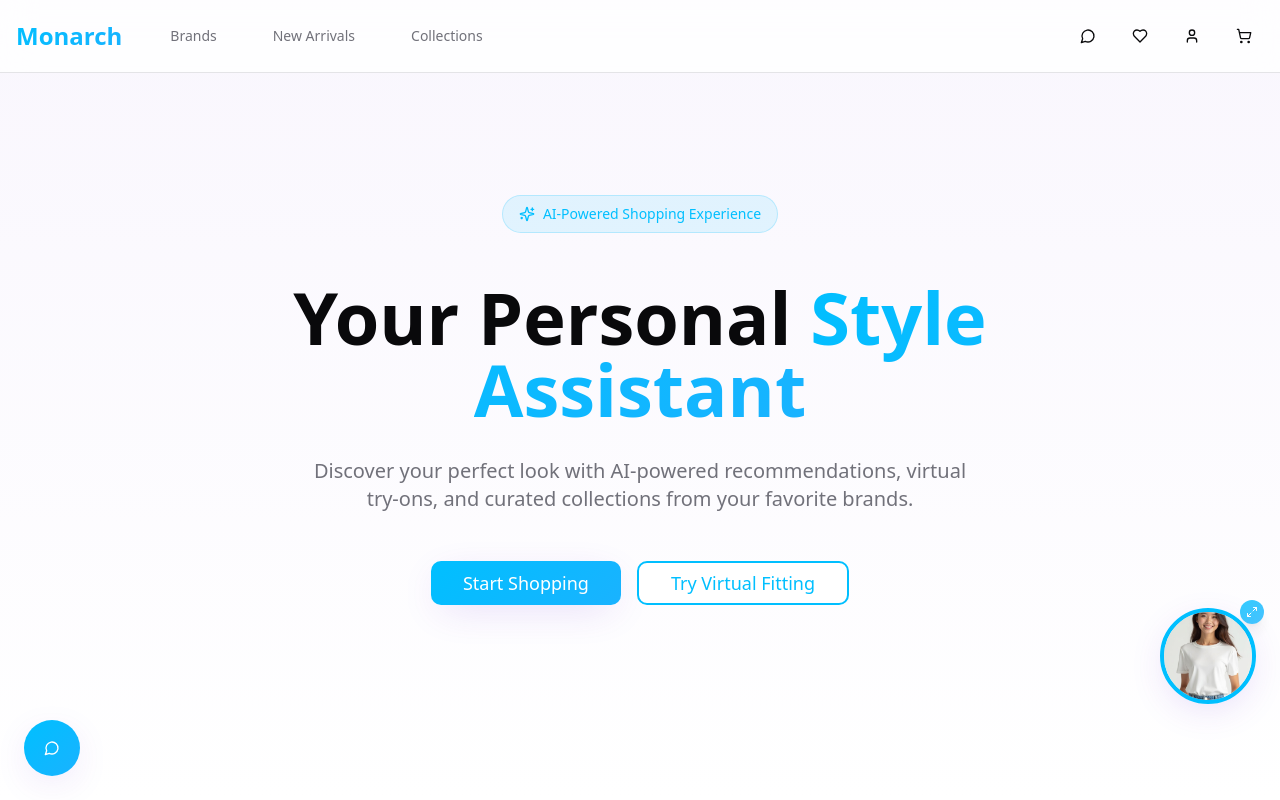
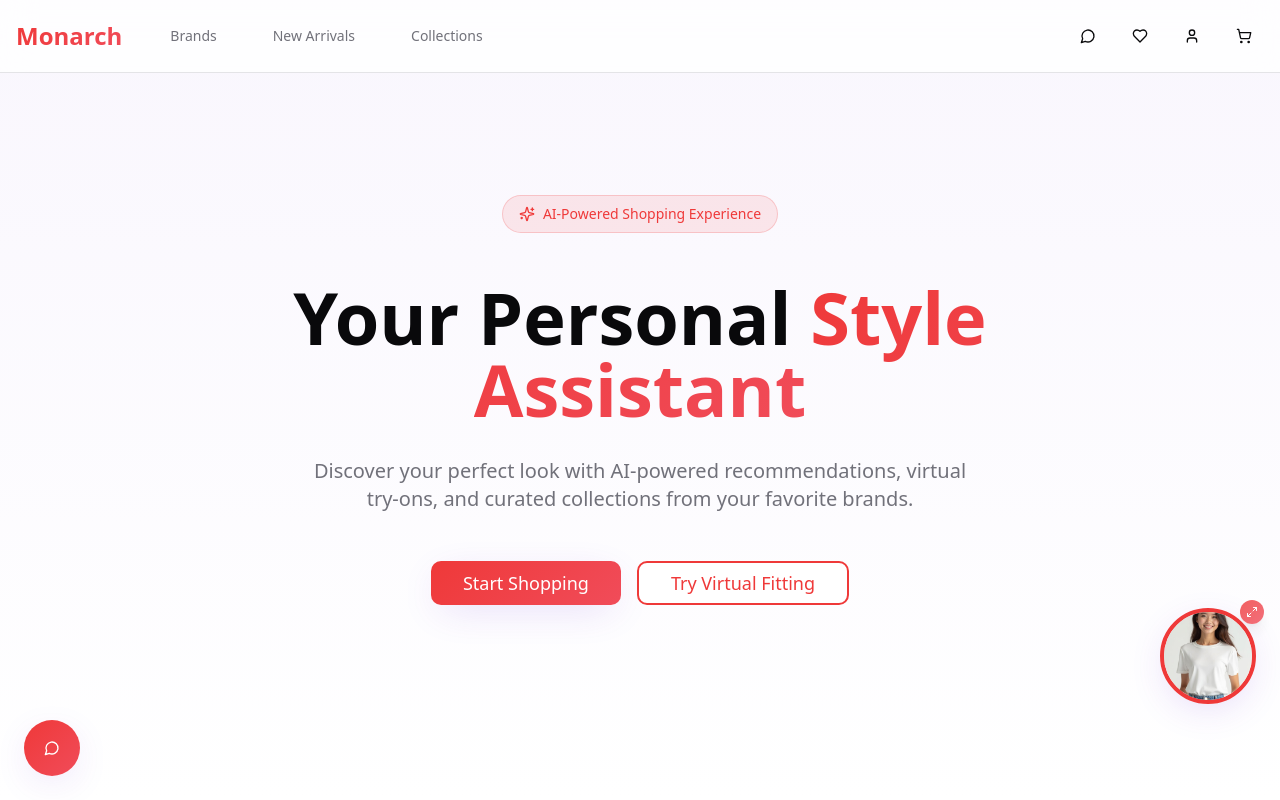
Before and after one commit to mymonarchcoder/chic-avatar-world, a React (Vite) app: page / in a window 1280 px wide. Shown: the top 800 px of the page. Built offline with nearby package versions, Linux system fonts and the light colour scheme; the HTML template or start-up script is replaced by a standard one.

Commit message:
Change primary color to red

```diff
--- a/src/index.css
+++ b/src/index.css
@@ -17,9 +17,9 @@ All colors MUST be HSL.
     --popover: 0 0% 100%;
     --popover-foreground: 240 10% 3.9%;
 
-    --primary: 195 100% 50%;
+    --primary: 0 85% 58%;
     --primary-foreground: 0 0% 100%;
-    --primary-glow: 195 100% 65%;
+    --primary-glow: 0 85% 70%;
 
     --secondary: 240 5% 96%;
     --secondary-foreground: 240 6% 10%;
@@ -35,11 +35,11 @@ All colors MUST be HSL.
 
     --border: 240 6% 90%;
     --input: 240 6% 90%;
-    --ring: 195 100% 50%;
+    --ring: 0 85% 58%;
 
     --radius: 0.75rem;
 
-    --gradient-primary: linear-gradient(135deg, hsl(195 100% 50%), hsl(200 100% 55%));
+    --gradient-primary: linear-gradient(135deg, hsl(0 85% 58%), hsl(355 85% 62%));
     --gradient-accent: linear-gradient(135deg, hsl(38 92% 50%), hsl(45 100% 60%));
     --gradient-hero: linear-gradient(180deg, hsl(263 70% 98%), hsl(0 0% 100%));
 
@@ -59,9 +59,9 @@ All colors MUST be HSL.
     --popover: 240 10% 6%;
     --popover-foreground: 0 0% 98%;
 
-    --primary: 195 100% 55%;
+    --primary: 0 85% 62%;
     --primary-foreground: 0 0% 100%;
-    --primary-glow: 195 100% 70%;
+    --primary-glow: 0 85% 75%;
 
     --secondary: 240 6% 10%;
     --secondary-foreground: 0 0% 98%;
@@ -77,9 +77,9 @@ All colors MUST be HSL.
 
     --border: 240 6% 20%;
     --input: 240 6% 20%;
-    --ring: 195 100% 55%;
+    --ring: 0 85% 62%;
 
-    --gradient-primary: linear-gradient(135deg, hsl(195 100% 55%), hsl(200 100% 60%));
+    --gradient-primary: linear-gradient(135deg, hsl(0 85% 62%), hsl(355 85% 66%));
     --gradient-accent: linear-gradient(135deg, hsl(38 92% 50%), hsl(45 100% 60%));
     --gradient-hero: linear-gradient(180deg, hsl(240 10% 6%), hsl(240 10% 3.9%));
 
```
